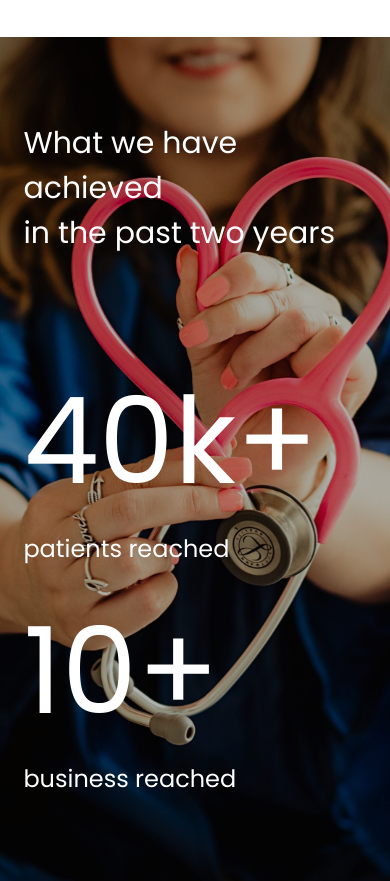
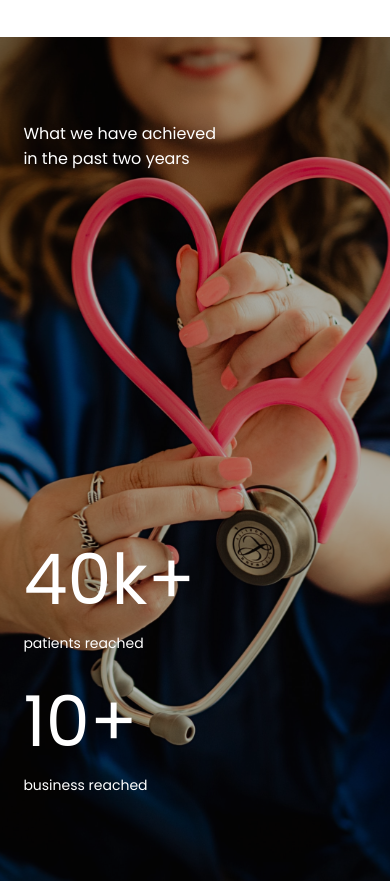
Before and after one commit to Lovethrech/BLOOM-Chel, a Vue app: page / in a window 390 px wide. Shown: the part 3280-4161 px from the top of the page. Built offline with nearby package versions, Linux system fonts and the light colour scheme; some icons are missing.

Commit message:
...working on home-achieved section component.

```diff
--- a/src/components/home/achieved/HomeAchievedDescBottom.vue
+++ b/src/components/home/achieved/HomeAchievedDescBottom.vue
@@ -60,12 +60,12 @@
         font-size:100px;
     }
 }
-@media screen and (max-width:520px) {
+@media screen and (max-width:400px) {
     .home-achieved-desc-bottom-mini-ctn-name-patients, .home-achieved-desc-bottom-mini-ctn-name-business{
-        font-size: 24px;
+        font-size: 14px;
     }
     .home-achieved-desc-bottom-mini-ctn-name-patients-count, .home-achieved-desc-bottom-mini-ctn-name-business-count{
-        font-size:120px;
+        font-size:70px;
     }
 }
 </style>
--- a/src/components/home/achieved/HomeAchievedDescTop.vue
+++ b/src/components/home/achieved/HomeAchievedDescTop.vue
@@ -18,9 +18,9 @@
         font-size:24px;
     }
 }
-@media screen and (max-width:520px) {
+@media screen and (max-width:400px) {
     .home-achieved-desc-top-main-ctn-name{
-        font-size: 30px;
+        font-size: 16px;
     }
 }
 </style>
```
